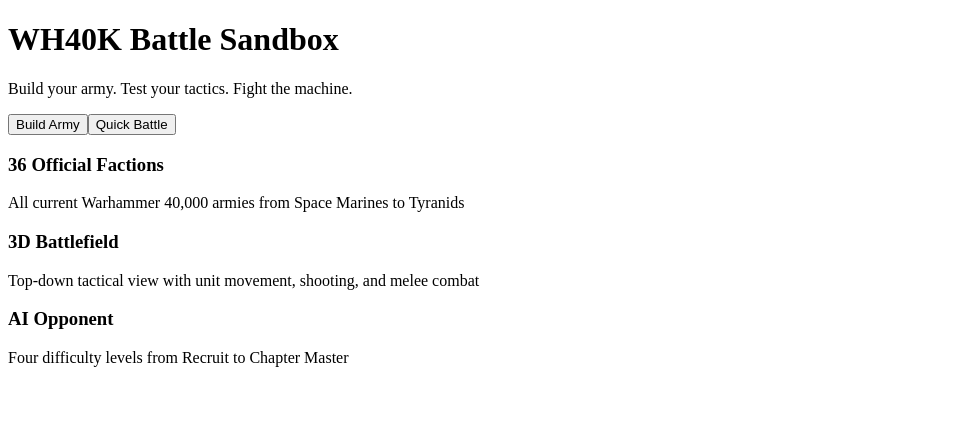
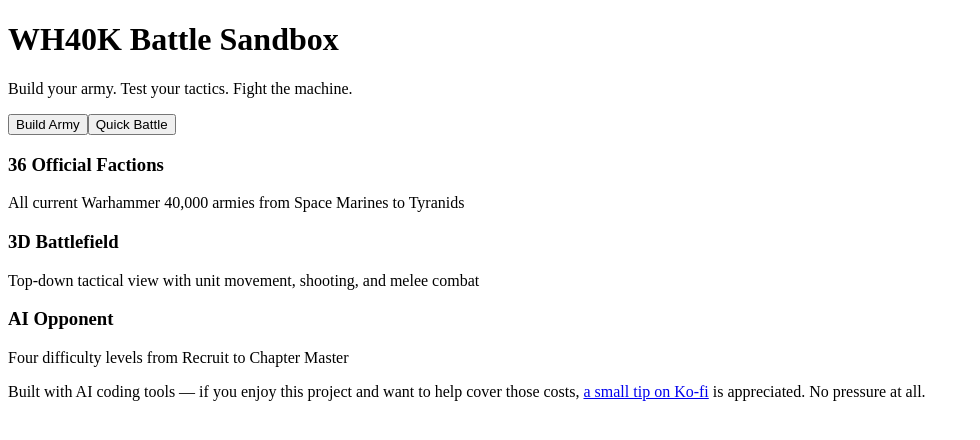
Before and after one commit to mkr041107/Sandbox-3d-wh40k-simulator, a React (Vite) app: page / in a window 1280 px wide. Shown: the top 440 px of the page, without its empty margins (0-980 px from the left). Built offline with nearby package versions, Linux system fonts and the light colour scheme; the HTML template or start-up script is replaced by a standard one.

Commit message:
made footer with ko-fi

```diff
--- a/src/App.tsx
+++ b/src/App.tsx
@@ -3,16 +3,20 @@
 import { ArmyBuilder } from './components/ArmyBuilder'
 import { BattleSetup } from './components/BattleSetup'
 import { Battle } from './components/battle/Battle'
+import { DonationFooter } from './components/DonationFooter'
 
 export default function App() {
   const screen = useGameStore((s) => s.screen)
 
   return (
     <div className="app">
-      {screen === 'home' && <Home />}
-      {screen === 'army-builder' && <ArmyBuilder />}
-      {screen === 'battle-setup' && <BattleSetup />}
-      {screen === 'battle' && <Battle />}
+      <main className="app-main">
+        {screen === 'home' && <Home />}
+        {screen === 'army-builder' && <ArmyBuilder />}
+        {screen === 'battle-setup' && <BattleSetup />}
+        {screen === 'battle' && <Battle />}
+      </main>
+      <DonationFooter />
     </div>
   )
 }
--- /dev/null
+++ b/src/components/DonationFooter.tsx
@@ -0,0 +1,15 @@
+const KO_FI_URL = 'https://ko-fi.com/mkr041107'
+
+export function DonationFooter() {
+  return (
+    <footer className="donation-footer">
+      <p>
+        Built with AI coding tools — if you enjoy this project and want to help cover those costs,{' '}
+        <a href={KO_FI_URL} target="_blank" rel="noopener noreferrer">
+          a small tip on Ko-fi
+        </a>{' '}
+        is appreciated. No pressure at all.
+      </p>
+    </footer>
+  )
+}
--- a/src/styles/global.css
+++ b/src/styles/global.css
@@ -37,7 +37,41 @@
 
 .app {
   height: 100%;
+  display: flex;
+  flex-direction: column;
+  overflow: hidden;
+}
+
+.app-main {
+  flex: 1;
+  min-height: 0;
   overflow: auto;
+}
+
+.donation-footer {
+  flex-shrink: 0;
+  padding: 10px 20px;
+  text-align: center;
+  background: var(--bg-secondary);
+  border-top: 1px solid var(--border);
+}
+
+.donation-footer p {
+  margin: 0;
+  font-size: 12px;
+  line-height: 1.45;
+  color: var(--text-muted);
+}
+
+.donation-footer a {
+  color: var(--text-secondary);
+  text-decoration: underline;
+  text-underline-offset: 2px;
+  transition: color 0.15s ease;
+}
+
+.donation-footer a:hover {
+  color: var(--accent-gold);
 }
 
 h1, h2, h3, h4 {
```
